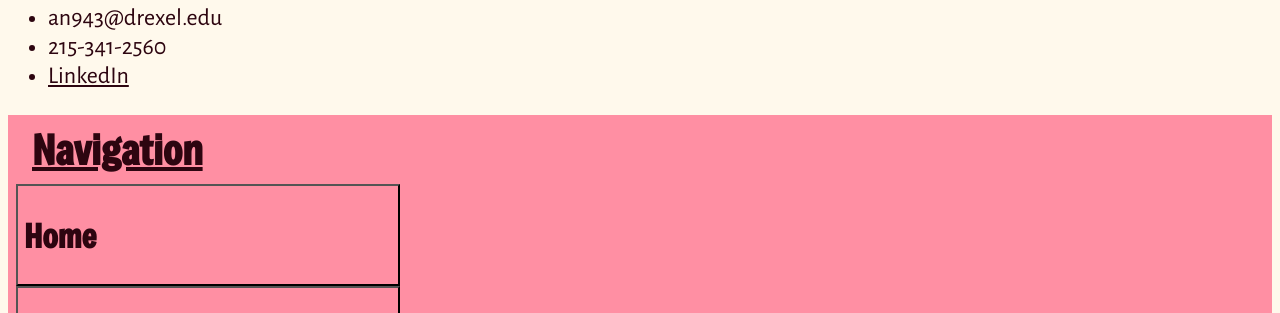
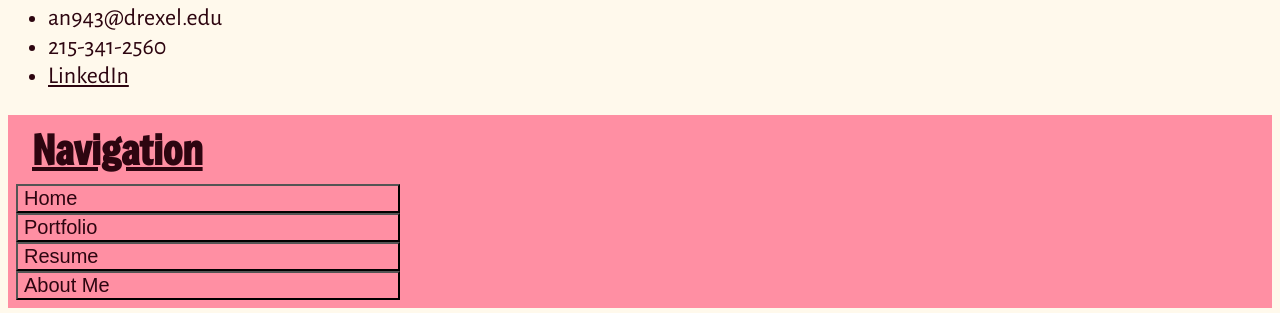
Before and after one commit to Ashleyn943/idm221-an943, a plain HTML site: page About_Me_Contact.html in a window 1280 px wide. Shown: the part 626-939 px from the top of the page. Drawn offline with Linux system fonts and the light colour scheme; files whose address does not match are found by name.

Commit message:
fix navigation html

```diff
--- a/About_Me_Contact.html
+++ b/About_Me_Contact.html
@@ -30,10 +30,10 @@
 <footer>
     <nav id="navicontact">
         <h2 class="navi">Navigation</h2>
-            <a href="Index.html"><button class="navbutton"><h2>Home</h2></button></a>
-            <br><a href="case_study_01.html"><button class="navbutton"><h2>Portfolio</h2></button></a>
-            <br><a href="Resume.html"><button class="navbutton"><h2>Resume</h2></button></a>
-            <br><a href="About_Me_Contact.html"><button class="navbutton"><h2>About Me</h2></button></a>
+            <button class="navbutton" href="Index.html">Home</button>
+            <br><button class="navbutton" href="case_study_01.html">Portfolio</button>
+            <br><button class="navbutton" href="Resume.html">Resume</button>
+            <br><button class="navbutton" href="About_Me_Contact.html">About Me</button>
     </nav>
 </footer>
 </html>
```
Also changed, not shown: Index.html (+4 -4 lines), Other_Works.html (+4 -4 lines), Resume.html (+4 -4 lines), case_study_01.html (+4 -4 lines), case_study_02.html (+4 -4 lines), case_study_03.html (+4 -4 lines).
